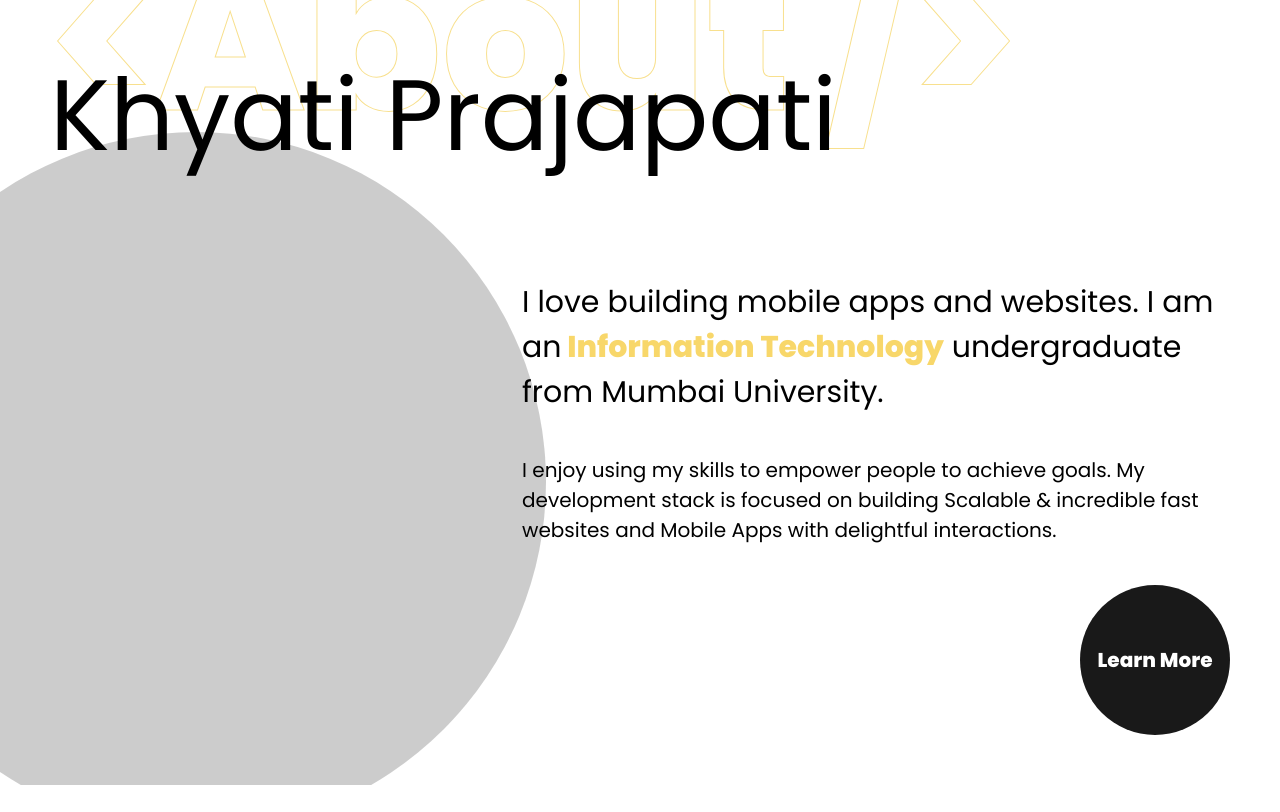
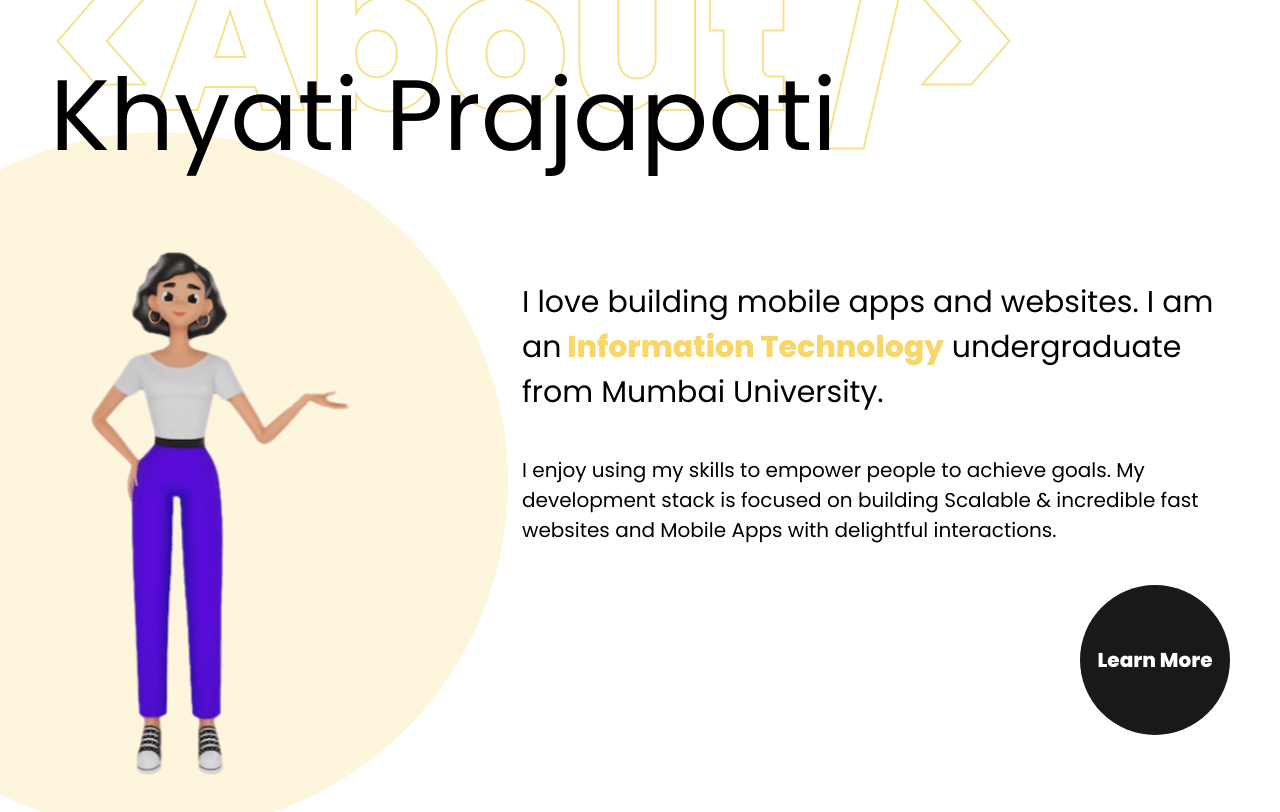
Before and after one commit to khyatip19/portfolio-v2, a React (Create React App) app: page / in a window 1280 px wide. Shown: the part 1060-1872 px from the top of the page. Built offline with nearby package versions, Linux system fonts and the light colour scheme; a web font is replaced by a local one.

Commit message:
Made code changes

```diff
--- a/src/components/Navbar/Humburger.js
+++ b/src/components/Navbar/Humburger.js
@@ -41,16 +41,16 @@ const Humburger = ({ state, setState }) => {
         <Container>
           <ul>
             <li>
-              {/* <Link to='/work'>&lt;Works /&gt;</Link> */}
-              <Link to='/work'>Works </Link>
+              <Link to='/work'>&lt;Works /&gt;</Link>
+              {/* <Link to='/work'>Works </Link> */}
             </li>
             <li>
-              {/* <Link to='/about'>&lt;About Me /&gt;</Link> */}
-              <Link to='/about'>About Me </Link>
+              <Link to='/about'>&lt;About Me /&gt;</Link>
+              {/* <Link to='/about'>About Me </Link> */}
             </li>
             <li>
-              {/* <Link to='/contact'>&lt;Contact Me /&gt;</Link> */}
-              <Link to='/contact'>Contact Me </Link>
+              <Link to='/contact'>&lt;Contact Me /&gt;</Link>
+              {/* <Link to='/contact'>Contact Me </Link> */}
             </li>
           </ul>
           <Info>
@@ -108,7 +108,10 @@ const Burger = styled.div`
   }
   & > .menu-layer {
     position: relative;
-    background: var(--dark);
+    // background: var(--green);
+    // opacity: 0;
+    // background: linear-gradient(to right, rgba(255, 122, 89,1), rgba(255, 122, 89,0.5));
+    background: linear-gradient(to right, rgb(49,196,140, 0.9), rgb(255, 122, 89,0.6));
     /* background: url('/images/bg.svg'); */
     height: 100%;
     overflow: hidden;
--- a/src/pages/Aboutpage.js
+++ b/src/pages/Aboutpage.js
@@ -188,12 +188,16 @@ const Design = styled.div`
   overflow: hidden;
   height: 45vh;
 
+  @media (max-width: 1024px) {
+    height: 30vh;
+  }
+
   & > h2 {
     color: transparent;
-    font-size: 20rem;
+    font-size: 17rem;
     position: absolute;
     z-index: -3;
-    -webkit-text-stroke-width: 1px;
+    -webkit-text-stroke-width: 2px;
     -webkit-text-stroke-color: var(--yellow);
     bottom: 9%;
     left: 0%;
@@ -204,7 +208,7 @@ const Design = styled.div`
   }
 
   & > img {
-    width: 50%;
+    width: 40%;
     position: absolute;
     right: -20%;
     height: auto;
@@ -292,10 +296,10 @@ const Design2 = styled(Design)`
 
   & > h2 {
     color: transparent;
-    font-size: 20rem;
+    font-size: 14rem;
     position: absolute;
     z-index: -3;
-    -webkit-text-stroke-width: 1px;
+    -webkit-text-stroke-width: 2px;
     -webkit-text-stroke-color: var(--yellow);
     left: 0%;
 
--- a/src/pages/Contactpage.js
+++ b/src/pages/Contactpage.js
@@ -18,8 +18,8 @@ const Contactpage = () => {
           </h2>
         </Design>
         <BG style={{ backgroundColor: '#FEECEA' }} data-aos='zoom-in' data-aos-duration='2000'></BG>
-        <img data-aos='zoom-in' data-aos-duration='2000' style={{left: '60%', top:'5%', height:'auto'}} src='/images/posef/dancing_trans.png' alt='' />
-        {/* <span>
+        <img data-aos='zoom-in' data-aos-duration='2000' style={{left: '65%', width:'45%', top:'10%', height:'auto'}} src='/images/posef/tablet_trans.png' alt='' />
+        {/* <span>left: '65%', width: '50%', height:'auto'
           <a
             href="https://drive.google.com/file/d/1r5z5b76Gd1xCsxYzIGasYC8snlVN8fpw/view?usp=sharing"
             target="_blan"
@@ -63,10 +63,11 @@ const Design = styled.div`
     font-size: 20rem;
     position: absolute;
     z-index: -3;
-    -webkit-text-stroke-width: 1px;
+    -webkit-text-stroke-width: 2px;
     -webkit-text-stroke-color: var(--yellow);
     bottom: 10%;
     left: 0%;
+
 
     @media (max-width: 768px) {
       font-size: 11rem;
@@ -74,7 +75,7 @@ const Design = styled.div`
   }
 
   & > h1 {
-    font-size: 15rem;
+    font-size: 12rem;
     font-weight: 500;
     position: absolute;
     z-index: 3;
@@ -99,16 +100,18 @@ const Container = styled.div`
   display: flex;
   justify-content: center;
   flex-direction: column;
-  overflow: hidden;
+  // overflow: hidden;
 
+  @media (max-width: 1024px) {
+    min-height: 30vh;
+  }
   & > span > a {
-    font-size: 5rem;
+    font-size: 4rem;
     text-decoration: none;
     color: #191919;
 
     &:hover {
-      text-decoration: underline;
-      color: var(--yellow);
+      color: var(--blue);
     }
   }
 
@@ -120,9 +123,11 @@ const Container = styled.div`
     font-size: 3rem;
   }
 
+
+
   & > img {
     position: absolute;
-    width: 50%;
+    width: 40%;
     height: auto;
     left: 70%;
     z-index: -2;
--- a/src/pages/Homepage.js
+++ b/src/pages/Homepage.js
@@ -78,8 +78,12 @@ const Homepage = () => {
           My development stack is focused on building Scalable & incredible fast websites
           and Mobile Apps with delightful interactions.
         </h4>
-        <BG style={{ backgroundColor: 'rgb(0,0,0, 0.2)', top: '35%', left: '-12%' }}></BG>
-            {/* <img style={{ width: '50%', height:'auto', position: 'absolute'}} src="/images/posef/hello_trans.png" alt="" /> */}
+        <BG style={{
+          backgroundColor: 'rgb(248,224,142, 0.3)',
+          top: '35%',
+          left: '-15%',
+        }}></BG>
+           <img style={{ width: '50%', height:'auto', position: 'absolute'}} src="/images/posef/see_here_trans.png" alt="" />
         <Circle data-aos='zoom-in' data-aos-delay='300' data-aos-duration='1000'>
           <Link to='/about'>
             <h2>Learn More</h2>
@@ -371,7 +375,7 @@ const Col = styled.div`
   }
 `;
 const ContainerA = styled.div`
-  overflow: hidden;
+/* overflow: hidden; */
   width: 100%;
   max-width: 1280px;
   min-height: 100vh;
@@ -386,6 +390,20 @@ const ContainerA = styled.div`
   @media (max-width: 1024px) {
     min-height: 30vh;
   }
+  & > img {
+    position: absolute;
+    width: 40%;
+    height: auto;
+    top: 40%;
+    left:-10%;
+    z-index: -2;
+    @media (max-width: 768px) {
+      margin: 2rem 0;
+      width: 90%;
+    }
+  }
+
+
 
   & > h3 {
     margin-left: auto;
@@ -405,6 +423,7 @@ const ContainerA = styled.div`
       width: 90%;
     }
   }
+
 
   & > h4 {
     margin: 4rem 0;
@@ -442,7 +461,7 @@ const Design = styled.div`
     font-size: 20rem;
     position: absolute;
     z-index: -3;
-    -webkit-text-stroke-width: 1px;
+    -webkit-text-stroke-width: 2px;
     -webkit-text-stroke-color: var(--yellow);
     bottom: 10%;
     left: 0%;
--- a/src/pages/Projectpage.js
+++ b/src/pages/Projectpage.js
@@ -160,9 +160,9 @@ const Container = styled.div`
   }
 
   & > h2 {
-    margin-left: 5rem;
+    margin-left: 2rem;
     margin-top: 2rem;
-    font-size: 3rem;
+    font-size: 2rem;
     font-weight: 400;
   }
 `;
--- a/src/pages/Workpage.js
+++ b/src/pages/Workpage.js
@@ -116,7 +116,7 @@ const Design = styled.div`
     font-size: 20rem;
     position: absolute;
     z-index: -3;
-    -webkit-text-stroke-width: 1px;
+    -webkit-text-stroke-width: 2px;
     -webkit-text-stroke-color: var(--green);
     bottom: 10%;
     left: 0%;
--- a/src/projects.data.js
+++ b/src/projects.data.js
@@ -15,7 +15,7 @@ const PROJECTS_DATA = [
   {
     id: 7,
     name: "LeprosyDetect",
-    desc: "Using Mobile Technology to classify the leprosy type of a patient with Deep Learning. Medical applications are really difficult to imagine as they are prone to human errors. But, if the work of doctors and their staff is a little bit easier can help them in huge lengths. So, we continued our Leprosy Project ahead with the creation of a mobile application that can identify the Leprosy type of the patient by taking a photo of the affected part of the skin. This system uses Deep-Learning Models for classification & provides high accuracy for the identification. It is a wholesome experience for people as this app tries to solve every issue of Leprosy in one place itself.",
+    desc: "Using Mobile Technology to classify the leprosy type of a patient with Deep Learning. Medical applications are really difficult to imagine as they are prone to human errors. But, if the work of doctors and their staff is a little bit easier can help them in huge lengths. So, we continued our Leprosy Project ahead with the creation of a mobile application that can identify the Leprosy type of the patient by taking a photo of the affected part of the skin. This system uses Deep-Learning Models for classification & provides high accuracy for the identification. ",
     image: "/images/LeprosyApp.png",
     tech: [
       { class: "fab fa-js", name: "JS" },
@@ -28,7 +28,7 @@ const PROJECTS_DATA = [
   },
   {
     id: 8,
-    name: "Leprosy Patient's Digital Database Website",
+    name: "Leprosy Website",
     desc: "The digitizing of manual data is always a tough task as the system should be really simple to understand but equally capable of handling any kind of input and must not face any error. Add a level of difficulty to Medical Data, & this makes it as tough as the words, the kind of medical data that gets stored has to be accurate & error-less. This website was created with the users in mind, & is a collaboration between my college - Shah & Anchor Kutchhi Engineering College with renowned NGO Bombay Leprosy Project, and The International Leprosy Mission: Bangladesh. More details about this project can be found on my GitHub.",
     image: "/images/lep_web1.jpg",
     tech: ["Reactjs", "GSAP", "API"],
```
